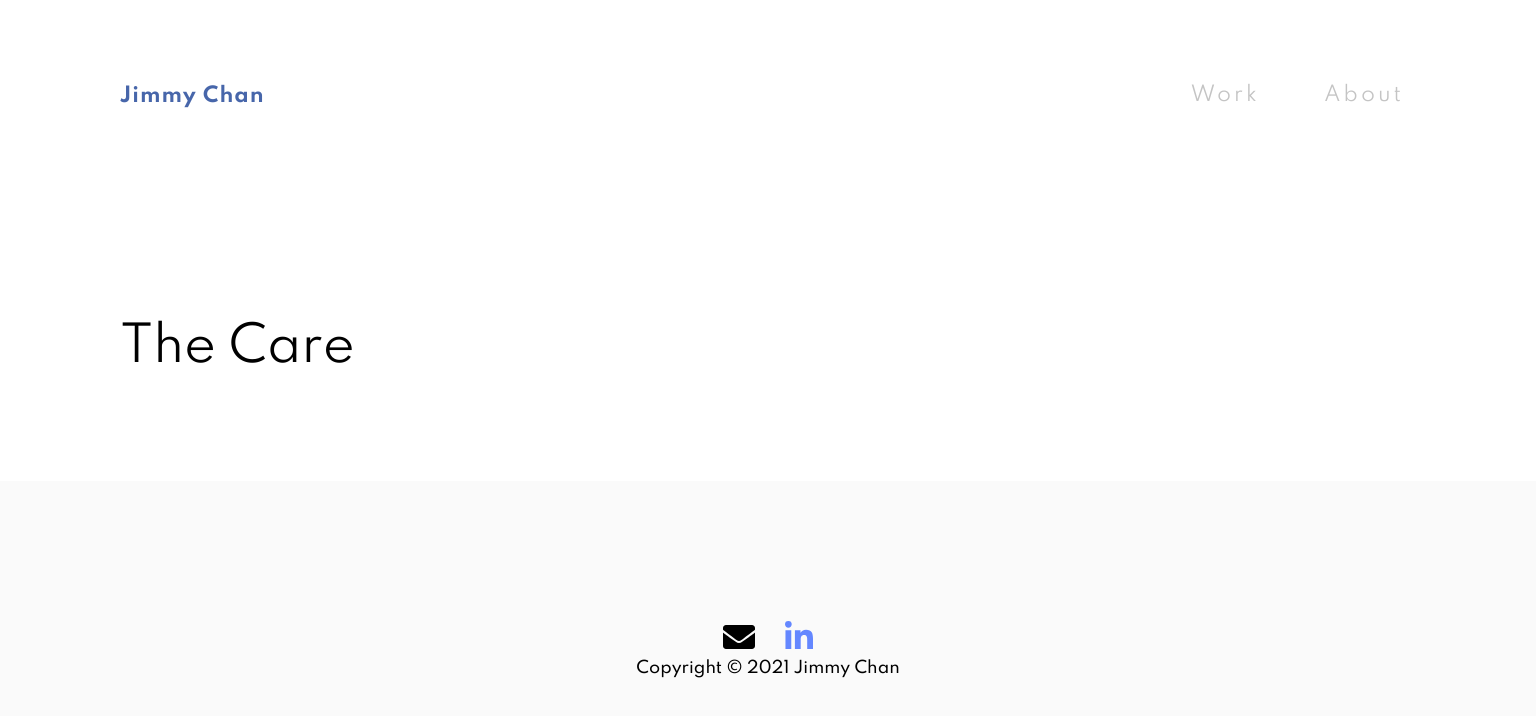
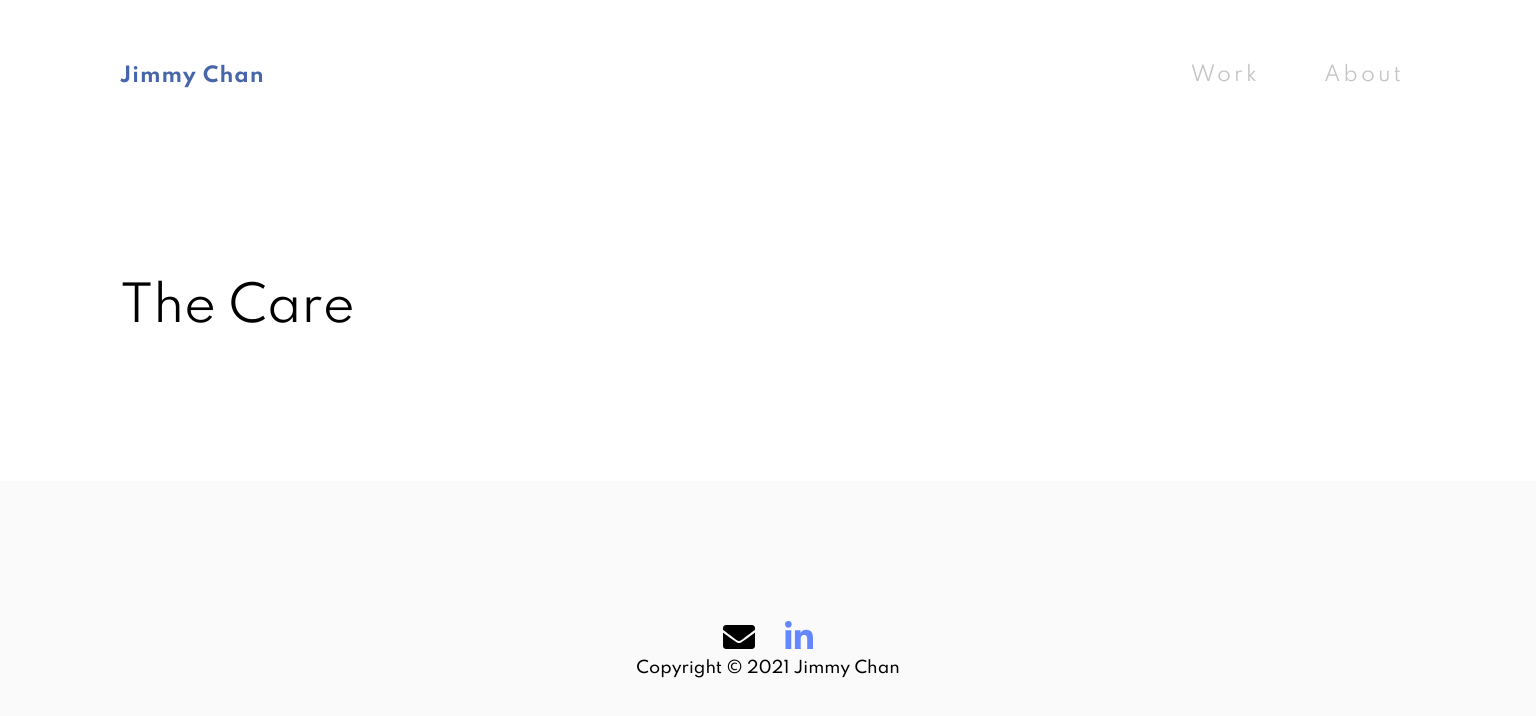
Before and after one commit to jimmyc018/online-profile, a React (Create React App) app: page /ProjectOne in a window 1536 px wide. Shown: the top 716 px of the page. Built offline with nearby package versions, Linux system fonts and the light colour scheme.

Commit message:
Change in navbar screen width for 1440px

```diff
--- a/src/components/Navbar/Navbar.scss
+++ b/src/components/Navbar/Navbar.scss
@@ -56,7 +56,7 @@
   }
 
   @media screen and (min-width: 1440px) {
-    padding: 70px $page-gap-extra-large;
+    padding: 50px $page-gap-extra-large;
   }
 
   @media screen and (min-width: 1903px) {
--- a/src/layouts/Home/Home.scss
+++ b/src/layouts/Home/Home.scss
@@ -171,6 +171,11 @@
     font-weight: $font-weight-medium;
     line-height: 35px;
     padding-bottom: 20px;
+
+
+    @media screen and (min-width: 1903px) {
+
+    }
   }
 
   .home__project-case-btn {
```
